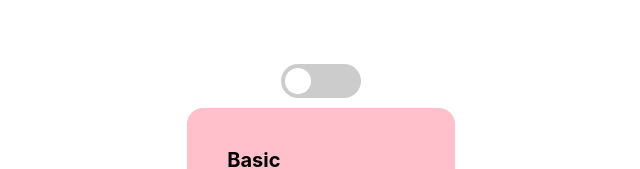
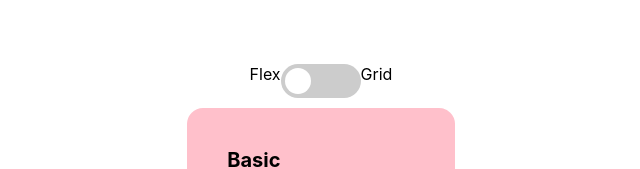
Before and after one commit to claudekiseke/subscription, a Next.js app: page / in a window 1280 px wide. Shown: the top 169 px of the page, without its empty margins (319-959 px from the left). Built offline with nearby package versions, Linux system fonts and the light colour scheme.

Commit message:
switch labels

```diff
--- a/pages/index.js
+++ b/pages/index.js
@@ -6,7 +6,11 @@ export default function Home() {
   return (
     <div className={styles.container}>
       <main className={styles.main}>
+        <div>
+          <span>Flex</span>
         <Switch />
+          <span>Grid</span>
+        </div>
         <Card />
         <Card />
         <Card />
```
